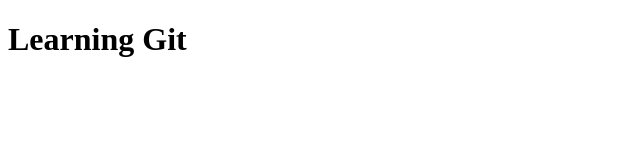
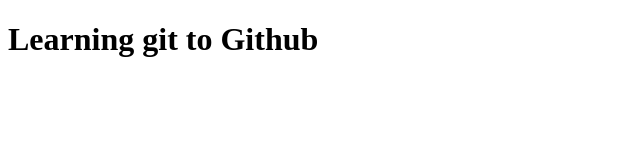
Before and after one commit to ashishkumardash10/learning-git, a plain HTML site: page index.html in a window 1280 px wide. Shown: the whole page, without its empty margins (0-640 px from the left). Drawn offline with Linux system fonts and the light colour scheme.

Commit message:
Lear git to  gi hug

```diff
--- a/index.html
+++ b/index.html
@@ -6,6 +6,6 @@
     <title>Document</title>
 </head>
 <body>
-    <h1>Learning  Git</h1>
+    <h1>Learning git to Github</h1>
 </body>
 </html>
```
